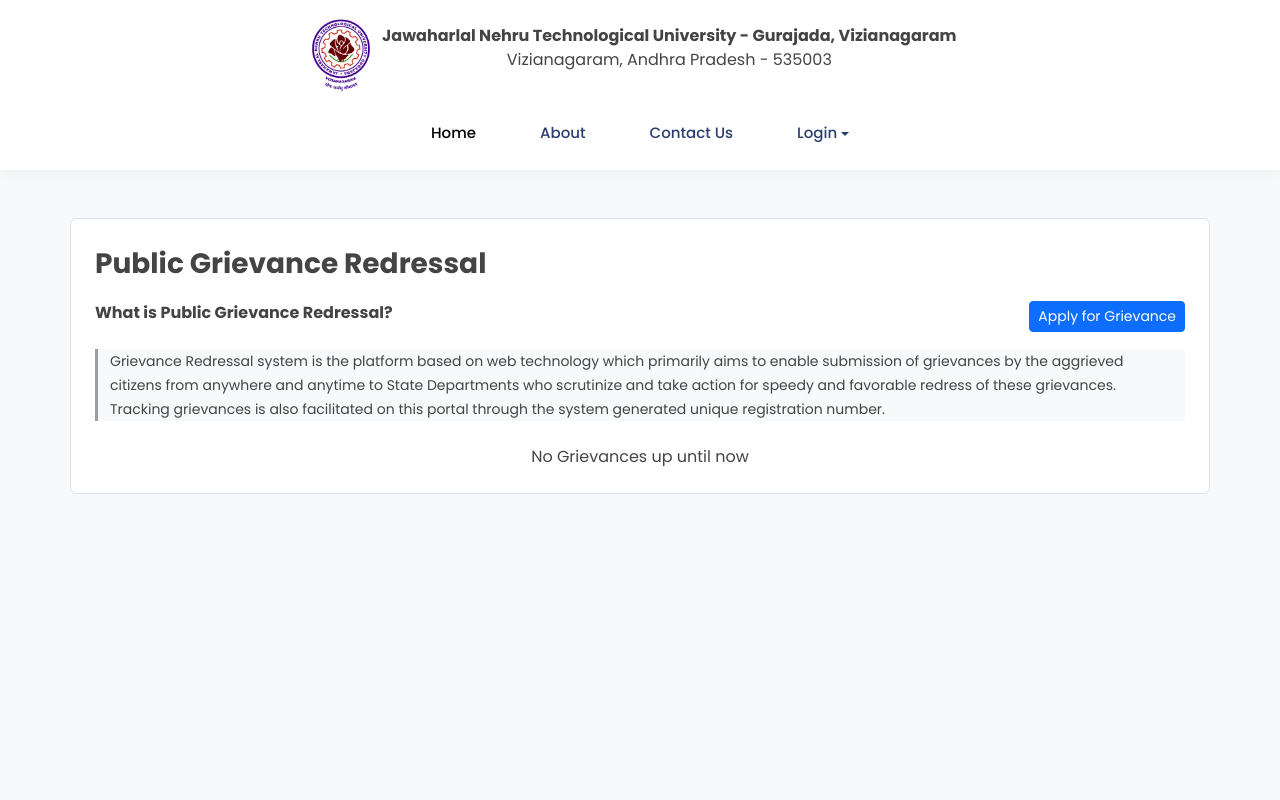
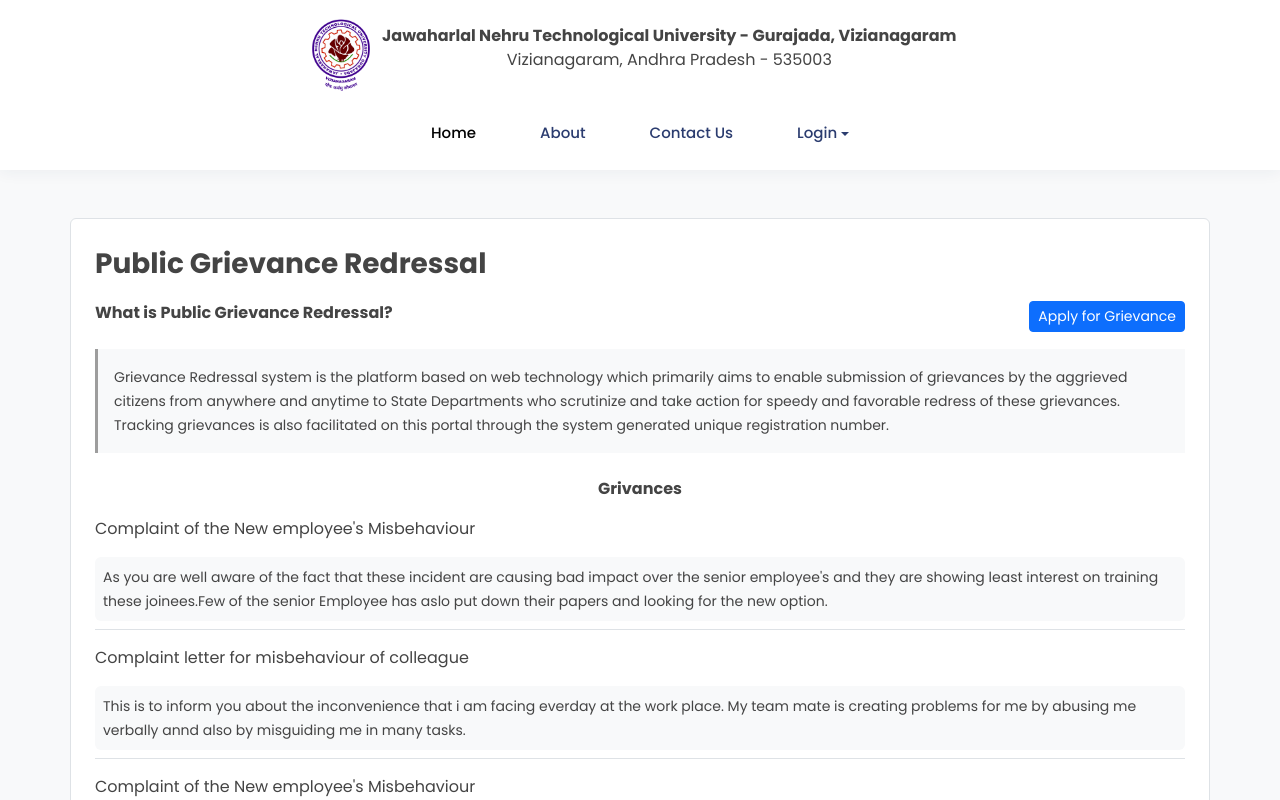
Before and after one commit to SasiVardhan247/JNTUGV_Grievance_Portal, a React (Create React App) app in the folder frontend/: page / in a window 1280 px wide. Shown: the top 800 px of the page. Built offline with nearby package versions, Linux system fonts and the light colour scheme.

Commit message:
ui change #3

```diff
--- /dev/null
+++ b/frontend/src/components/GCard.jsx
@@ -0,0 +1,14 @@
+import React from 'react'
+
+const GCard = (props) => {
+    return (
+        <div className='text-start border-bottom mb-3'>
+            <p className=''>{props.title}</p>
+            <div className='rounded bg-light p-2 mb-2'>
+                <small className=''>{props.grievance}</small>
+            </div>
+        </div>
+    )
+}
+
+export default GCard
--- a/frontend/src/components/Grievances.jsx
+++ b/frontend/src/components/Grievances.jsx
@@ -1,8 +1,14 @@
 import React from 'react'
+import grievances from '../data/grievances'
+import GCard from './GCard'
 
-const Grievances = (props) => {
+
+const Grievances = () => {
   return (
-    <div>No Grievances up until now</div>
+    <div>
+        <div className=''><p className='fw-bold'>Grivances</p></div>
+        {grievances.length == 0 ?  "No grivances up until now" : grievances.map((g) => <GCard  {...g} />)}
+    </div>
   )
 }
 
--- a/frontend/src/data/grievances.js
+++ b/frontend/src/data/grievances.js
@@ -1,16 +1,35 @@
-const items = [
+const grievances = [
     {
         title : "Complaint of the New employee's Misbehaviour",
-        content : "As you are well aware of the fact that these incident are causing bad impact over the senior employee's and they are showing least interest on training these joinees.Few of the senior Employee has aslo put down their papers and looking for the new option.",
-        posting_time : "",
-        response_time : "",
+        grievance : "As you are well aware of the fact that these incident are causing bad impact over the senior employee's and they are showing least interest on training these joinees.Few of the senior Employee has aslo put down their papers and looking for the new option.",
+        grievancePostingTime : Date.now(),
+        grievanceResponseTime  : null,
+        grievanceReply : null
 
     },
     {
         title : "Complaint letter for misbehaviour of colleague",
-        content : "This is to inform you about the inconvenience that i am facing everday at the work place. My team mate is creating problems for me by abusing me verbally annd also by misguiding me in many tasks."
+        grievance : "This is to inform you about the inconvenience that i am facing everday at the work place. My team mate is creating problems for me by abusing me verbally annd also by misguiding me in many tasks.",
+        grievancePostingTime : Date.now(),
+        grievanceResponseTime  : Date.now(),
+        grievanceReply : "Yeah I would definitely help you with this kind of situation. Please send me the Employee id of the person so that i can take action on that person"
+    },
+    {
+        title : "Complaint of the New employee's Misbehaviour",
+        grievance : "As you are well aware of the fact that these incident are causing bad impact over the senior employee's and they are showing least interest on training these joinees.Few of the senior Employee has aslo put down their papers and looking for the new option.",
+        grievancePostingTime : Date.now(),
+        grievanceResponseTime  : null,
+        grievanceReply : null
+
+    },
+    {
+        title : "Complaint letter for misbehaviour of colleague",
+        grievance : "This is to inform you about the inconvenience that i am facing everday at the work place. My team mate is creating problems for me by abusing me verbally annd also by misguiding me in many tasks.",
+        grievancePostingTime : Date.now(),
+        grievanceResponseTime  : Date.now(),
+        grievanceReply : "Yeah I would definitely help you with this kind of situation. Please send me the Employee id of the person so that i can take action on that person"
     }
 ]
 
 
-module.exports = items
+export default grievances;
--- a/frontend/src/pages/Home.jsx
+++ b/frontend/src/pages/Home.jsx
@@ -1,7 +1,6 @@
 import React from 'react'
 import Header from '../components/Header'
 import Grievances from '../components/Grievances'
-
 
 const Home = () => {
     return (
@@ -14,7 +13,7 @@
                     <div className='col-lg-6 col-sm-12 col-md-6 text-start'><p className='text-start fw-bold'>What is Public Grievance Redressal?</p></div>
                     <div className='col-lg-6 col-sm-6 col-md-6 text-end'><button className='btn btn-primary btn-sm'>Apply for Grievance</button></div>
                 </div>
-                <div className='border-left container text-start bg-light mb-4'>
+                <div className='border-left container text-start bg-light mb-4 p-3'>
                     <small>
                         Grievance Redressal system is the platform based on web technology which primarily aims to enable submission of grievances by the aggrieved citizens from anywhere and anytime to State Departments who scrutinize and take action for speedy and favorable redress of these grievances. Tracking grievances is also facilitated on this portal through the system generated unique registration number.
                     </small>
```
